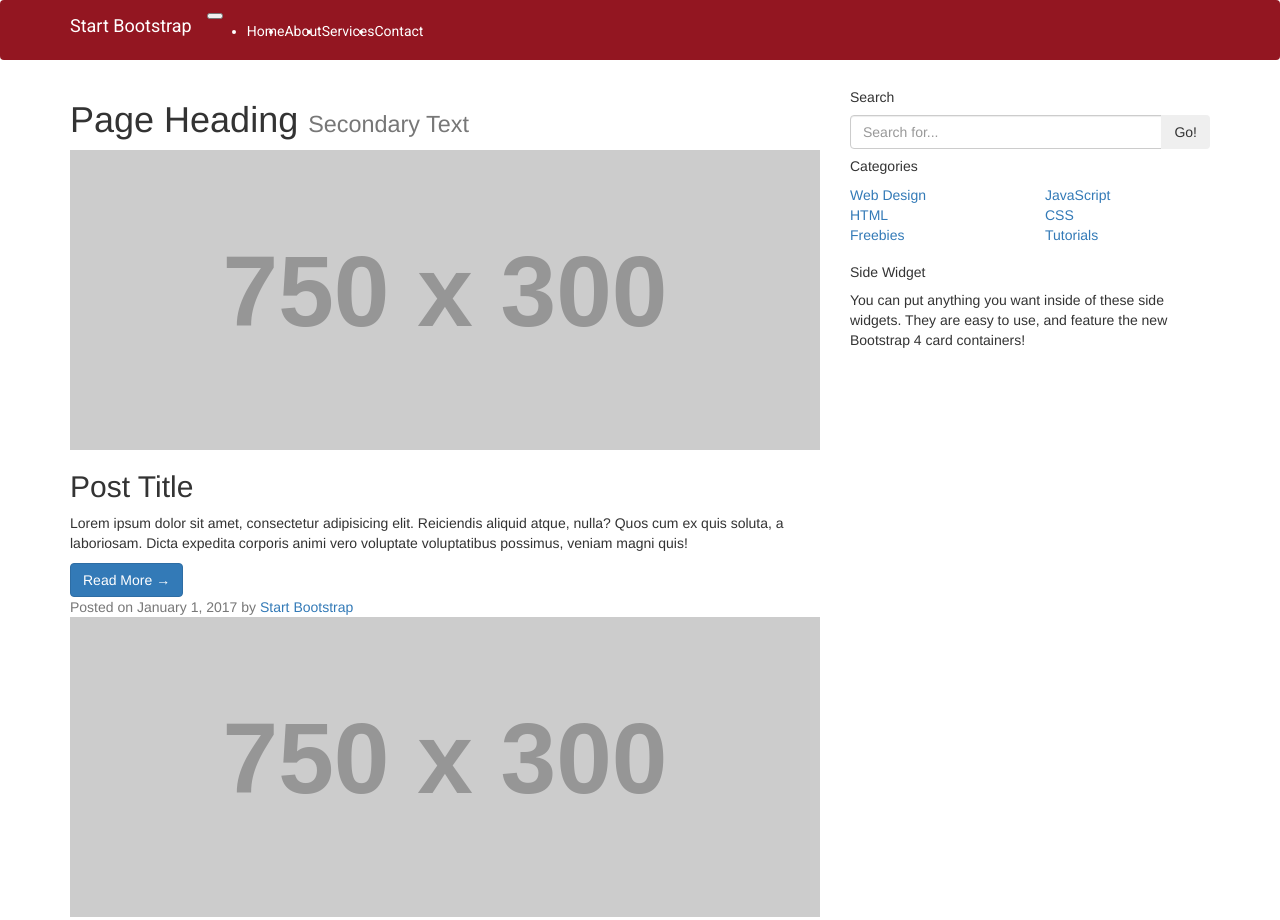
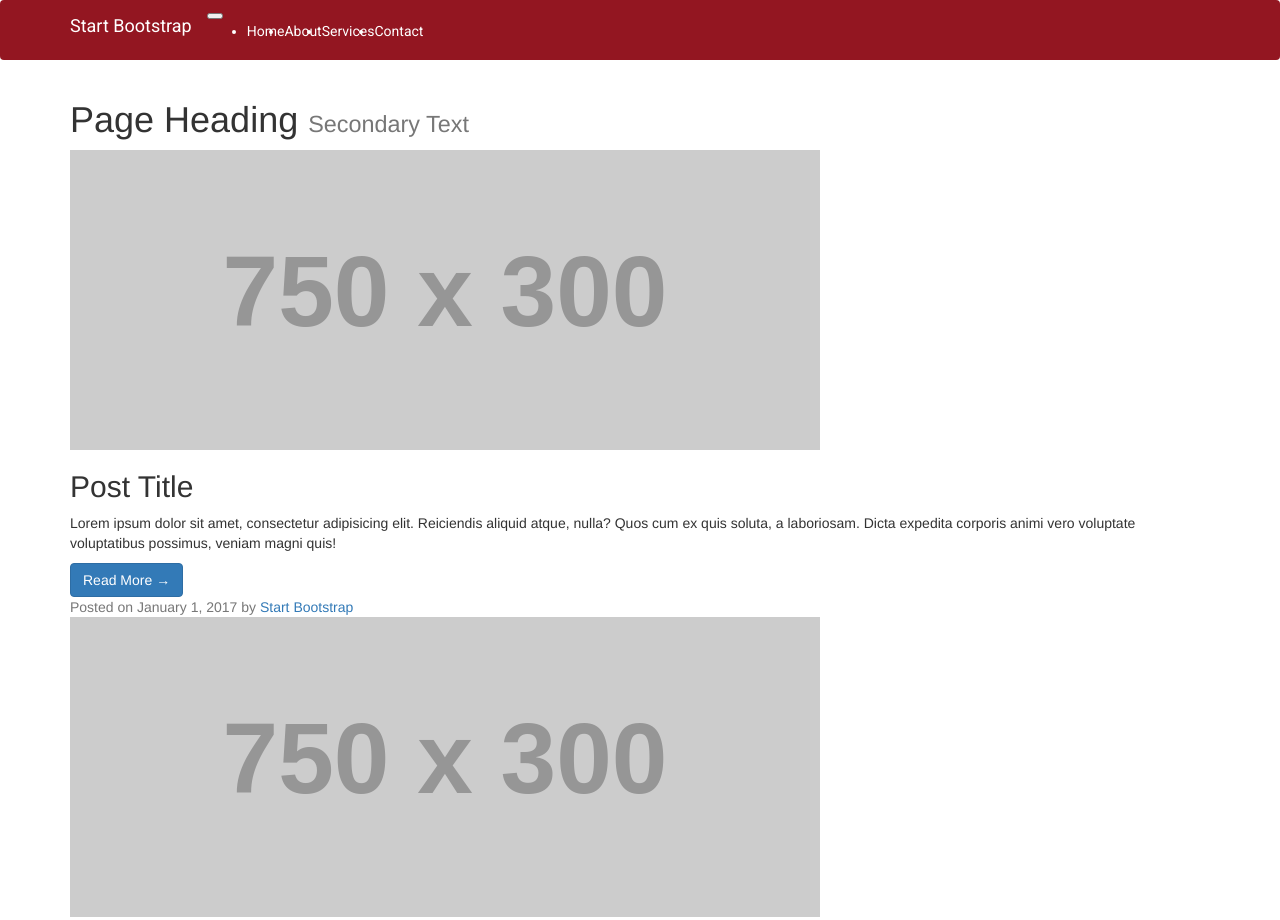
Before and after one commit to glanigan/glanigan.github.io, a plain HTML site: page index.html in a window 1280 px wide. Shown: the top 920 px of the page. Drawn offline with nearby package versions, Linux system fonts and the light colour scheme; placeholder pictures from the web are drawn by us.

Commit message:
Update index.html

```diff
--- a/index.html
+++ b/index.html
@@ -46,7 +46,7 @@
       <div class="row">
 
         <!-- Blog Entries Column -->
-        <div class="col-md-8">
+        <div class="col-md-12">
 
           <h1 class="my-4">Page Heading
             <small>Secondary Text</small>
@@ -105,71 +105,6 @@
           </ul>
 
         </div>
-
-        <!-- Sidebar Widgets Column -->
-        <div class="col-md-4">
-
-          <!-- Search Widget -->
-          <div class="card my-4">
-            <h5 class="card-header">Search</h5>
-            <div class="card-body">
-              <div class="input-group">
-                <input type="text" class="form-control" placeholder="Search for...">
-                <span class="input-group-btn">
-                  <button class="btn btn-secondary" type="button">Go!</button>
-                </span>
-              </div>
-            </div>
-          </div>
-
-          <!-- Categories Widget -->
-          <div class="card my-4">
-            <h5 class="card-header">Categories</h5>
-            <div class="card-body">
-              <div class="row">
-                <div class="col-lg-6">
-                  <ul class="list-unstyled mb-0">
-                    <li>
-                      <a href="#">Web Design</a>
-                    </li>
-                    <li>
-                      <a href="#">HTML</a>
-                    </li>
-                    <li>
-                      <a href="#">Freebies</a>
-                    </li>
-                  </ul>
-                </div>
-                <div class="col-lg-6">
-                  <ul class="list-unstyled mb-0">
-                    <li>
-                      <a href="#">JavaScript</a>
-                    </li>
-                    <li>
-                      <a href="#">CSS</a>
-                    </li>
-                    <li>
-                      <a href="#">Tutorials</a>
-                    </li>
-                  </ul>
-                </div>
-              </div>
-            </div>
-          </div>
-
-          <!-- Side Widget -->
-          <div class="card my-4">
-            <h5 class="card-header">Side Widget</h5>
-            <div class="card-body">
-              You can put anything you want inside of these side widgets. They are easy to use, and feature the new Bootstrap 4 card containers!
-            </div>
-          </div>
-
-        </div>
-
-      </div>
-      <!-- /.row -->
-
     </div>
     <!-- /.container -->
 
```
